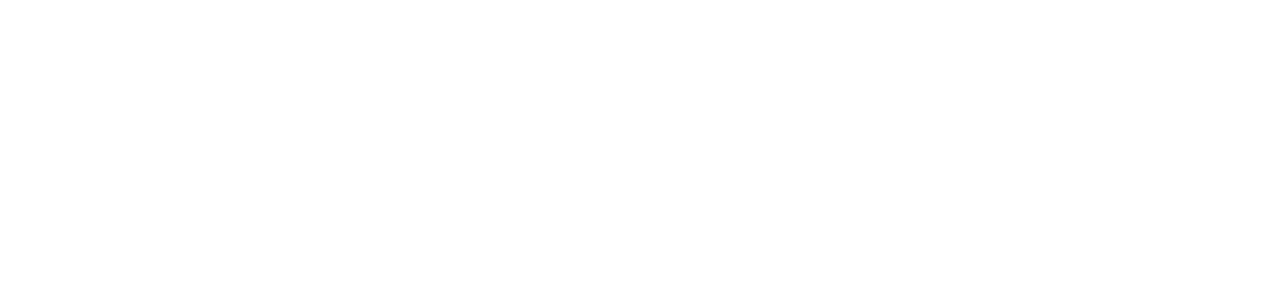
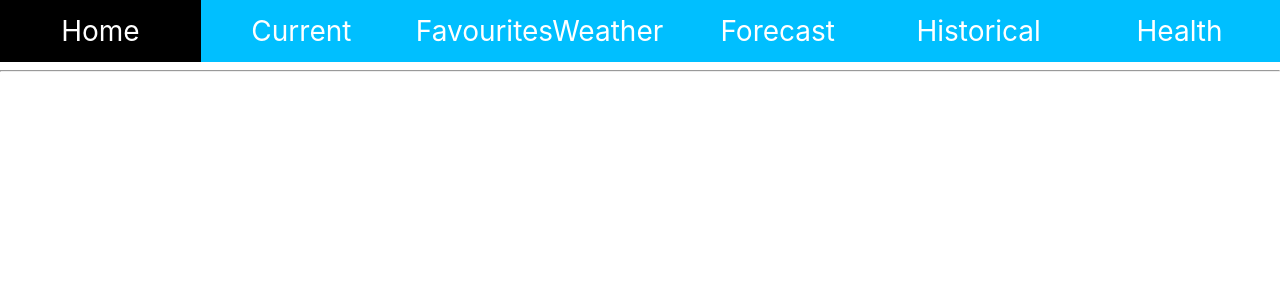
Before and after one commit to Sandyatech/tech-returner-final-project, a React (Create React App) app: page / in a window 1280 px wide. Shown: the top 300 px of the page. Built offline with nearby package versions, Linux system fonts and the light colour scheme.

Commit message:
added header to the website

```diff
--- a/src/App.css
+++ b/src/App.css
@@ -2,37 +2,34 @@
   text-align: center;
 }
 
-.App-logo {
-  height: 40vmin;
-  pointer-events: none;
+
+.App-header {
+    display: flex;
+    flex-direction: row;
+    flex-wrap: nowrap;
+    justify-content: space-evenly;
+    align-items: center;
+    padding: 0;
+    margin: 0;
+    list-style: none;
+    background: #00BFFF;
 }
 
-@media (prefers-reduced-motion: no-preference) {
-  .App-logo {
-    animation: App-logo-spin infinite 20s linear;
-  }
+
+li {
+    width: 25%;
+    text-align: center;
 }
 
-.App-header {
-  background-color: #282c34;
-  min-height: 100vh;
-  display: flex;
-  flex-direction: column;
-  align-items: center;
-  justify-content: center;
-  font-size: calc(10px + 2vmin);
-  color: white;
+.menu {
+    display: block;
+    font-size: 1.75em;
+    text-decoration: none;
+    color: white;
+    padding: 0.5em;
 }
 
-.App-link {
-  color: #61dafb;
-}
 
-@keyframes App-logo-spin {
-  from {
-    transform: rotate(0deg);
-  }
-  to {
-    transform: rotate(360deg);
-  }
-}
+    .menu:hover {
+        background: black;
+    }
--- a/src/App.tsx
+++ b/src/App.tsx
@@ -1,5 +1,5 @@
 import "./App.css";
-import { BrowserRouter } from "react-router-dom";
+import { BrowserRouter,Link } from "react-router-dom";
 import { ErrorBoundary } from "react-error-boundary";
 import ErrorFallback from "./components/ErrorFallback";
 import Router from "./components/Router";
@@ -9,6 +9,15 @@
     return (
         <ErrorBoundary FallbackComponent={ErrorFallback}>
             <BrowserRouter>
+                <ul className="App-header">
+                    <li ><Link to='/' className="menu">Home</Link></li>
+                    <li ><Link to='/Current' className="menu">Current</Link></li>
+                    <li ><Link to='/Favorites' className="menu">FavouritesWeather</Link></li>
+                    <li ><Link to='/Forecast' className="menu">Forecast</Link></li>
+                    <li ><Link to='/Historical' className="menu">Historical</Link></li>
+                    <li ><Link to='/Health' className="menu">Health</Link></li>
+                </ul>
+                <hr />
                 <Router />
             </BrowserRouter>
         </ErrorBoundary>
```
